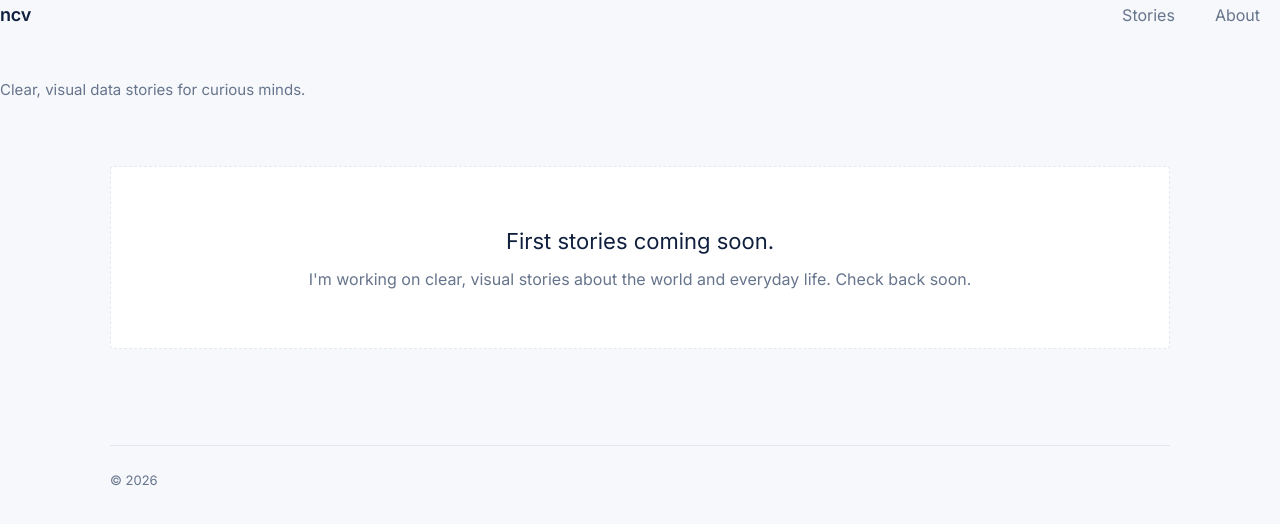
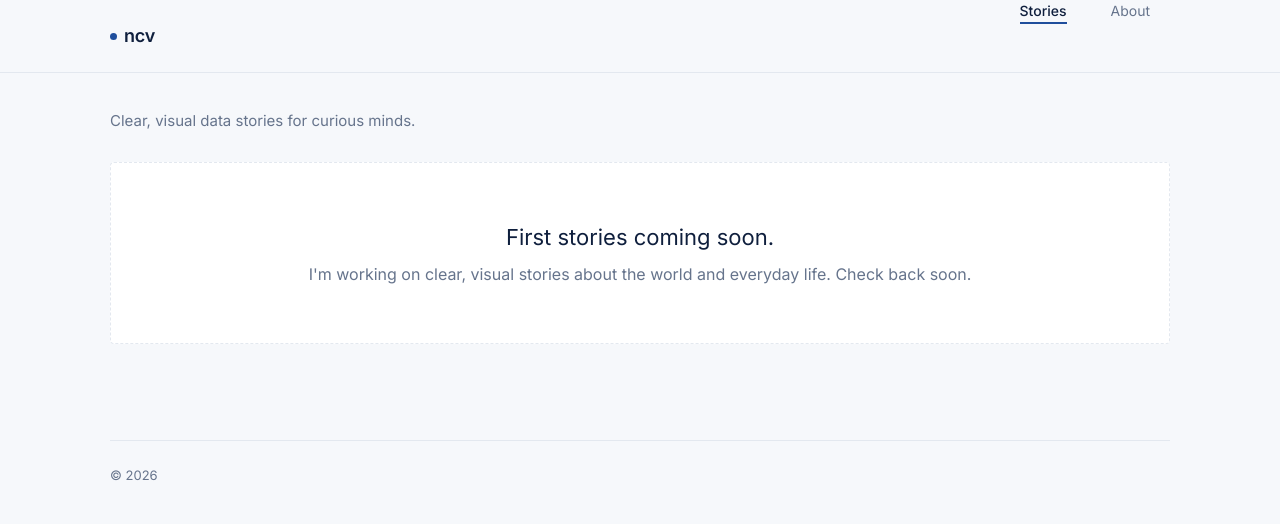
Before and after one commit to nicolecvaldez/nicolecvaldez.github.io, a plain HTML site: page index.html in a window 1280 px wide. Drawn offline with Linux system fonts and the light colour scheme.

Commit message:
Add files via upload

```diff
--- a/index.html
+++ b/index.html
@@ -1,8 +1,8 @@
 <!doctype html><html lang="en"><head><meta charset="utf-8"><meta name="viewport" content="width=device-width,initial-scale=1">
 <title>Nicole Valdez — Data stories</title>
 <link rel="stylesheet" href="https://fonts.googleapis.com/css2?family=Inter:wght@400;500;600&display=swap">
-<link rel="stylesheet" href="style.css"></head><body><header class="band"><div class="bandin"><nav><a class="name" href="./">ncv</a><div class="links"><a href="./">Stories</a><a href="about.html">About</a></div></nav>
-<p class="intro">Clear, visual data stories for curious minds.</p></div></header>
+<link rel="stylesheet" href="style.css"></head><body><header class="top"><div class="topin"><a class="name" href="./">ncv</a><nav class="links"><a class="on" href="./">Stories</a><a href="about.html">About</a></nav></div></header>
 <div class="wrap">
+<p class="intro">Clear, visual data stories for curious minds.</p>
 <div class="empty"><p class="et">First stories coming soon.</p><p>I'm working on clear, visual stories about the world and everyday life. Check back soon.</p></div>
 <footer>© 2026</footer></div></body></html>
```
Also changed, not shown: about.html (+1 -1 lines).
